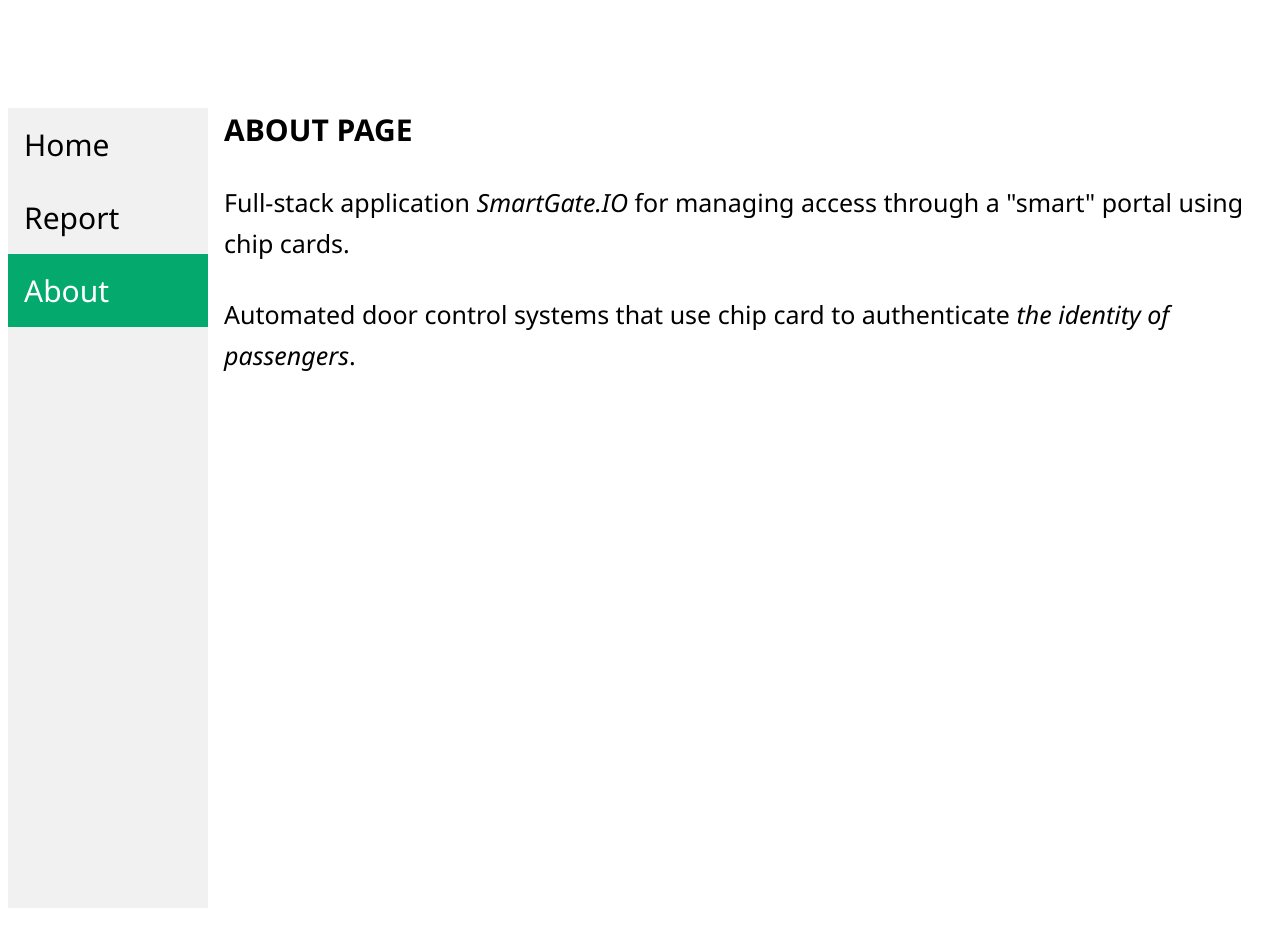
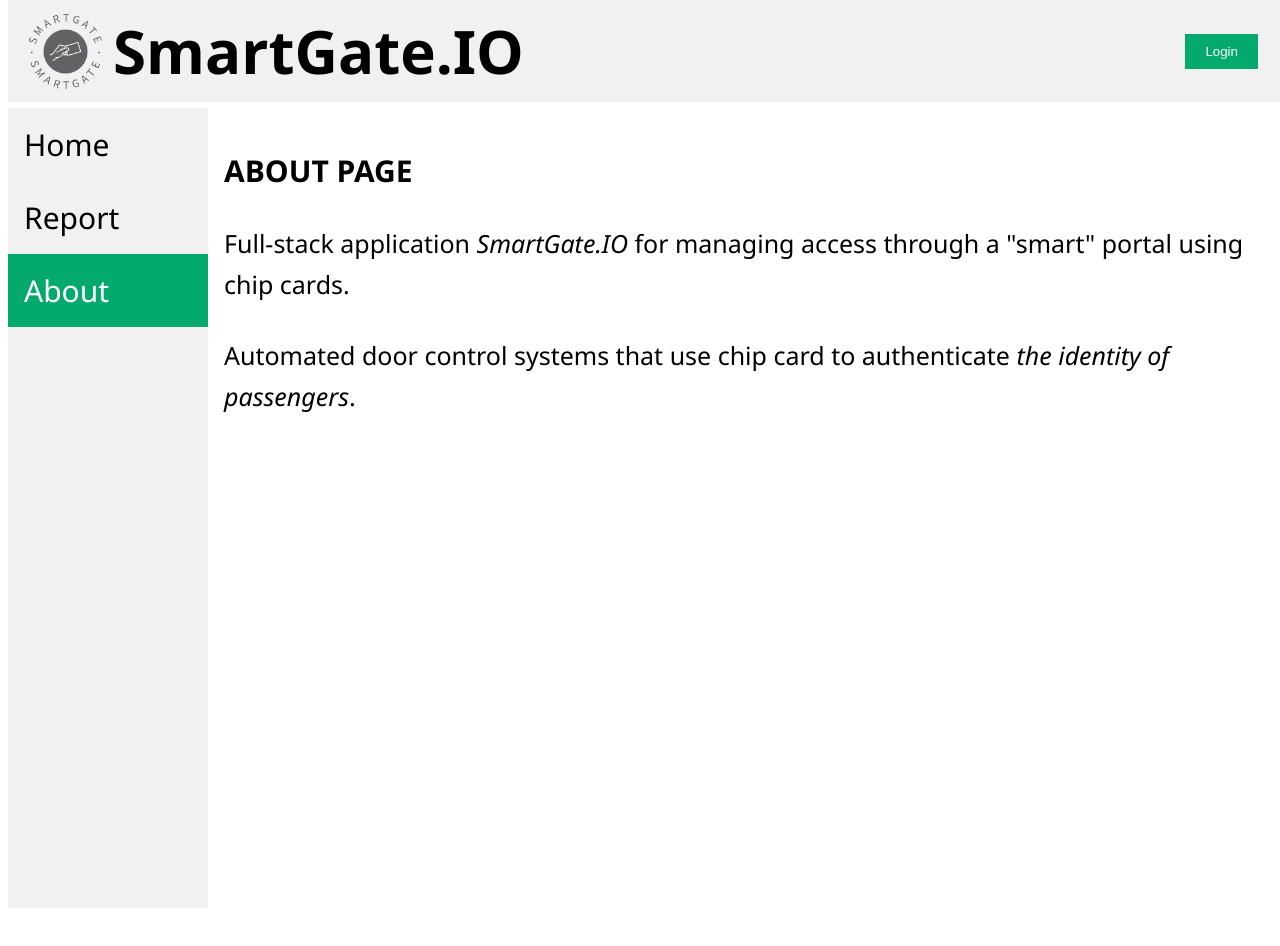
Before and after one commit to simeonkrastev/SmartGateIO, a plain HTML site: page wwwroot/about.html in a window 1280 px wide. Drawn offline with Linux system fonts and the light colour scheme.

Commit message:
Added logo and made header appear for every page.

```diff
--- a/wwwroot/about.html
+++ b/wwwroot/about.html
@@ -10,6 +10,14 @@
         <a id="home" href="index.html">Home</a>
         <a id="report" href="report.html">Report</a>
         <a id="about" href="about.html" class="active">About</a>
+    </div>
+    //The top bar
+    <div class="header">
+        <div class="logo-name">
+            <img src="logo1.png" style="width:2.5em; height:2.5em;" alt="Logo" class="logo">
+            <h1>SmartGate.IO</h1>
+        </div>
+        <button class="login-button">Login</button>
     </div>
 
     <div id="content" class="content">
```
Also changed, not shown: wwwroot/index.html (+1 -1 lines), wwwroot/report.html (+9 -1 lines), wwwroot/topBar.html (added, +7 -0 lines), wwwroot/logo1.png (added).
